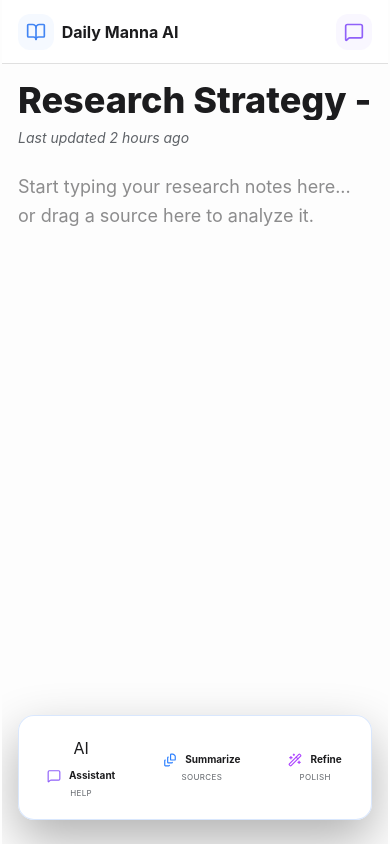
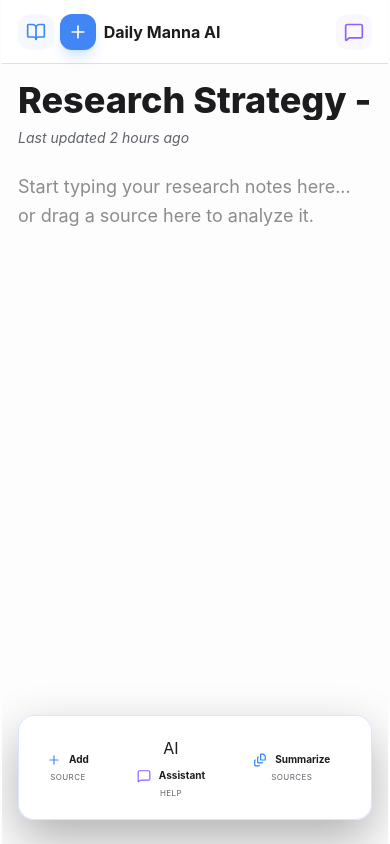
Before and after one commit to Prasad-PingFederate/dailymannaai, a Next.js app: page /notebook in a window 390 px wide. Built offline with nearby package versions, Linux system fonts and the light colour scheme.

Commit message:
Add Source accessibility for mobile: header plus button, action bar item, and scrollable modal

```diff
--- a/src/components/notebook/NotebookCore.tsx
+++ b/src/components/notebook/NotebookCore.tsx
@@ -1282,7 +1282,7 @@ It's now part of my collective wisdom!`
             {/* Upload Modal Overlay */}
             {isUploadModalOpen && (
                 <div className="absolute inset-0 z-[100] flex items-center justify-center p-6 bg-background/80 backdrop-blur-sm transition-all animate-in fade-in">
-                    <div className="relative w-full max-w-2xl bg-card-bg border border-border rounded-3xl shadow-2xl overflow-hidden glass-morphism animate-in zoom-in-95 duration-200">
+                    <div className="relative w-full max-w-2xl max-h-[90dvh] flex flex-col bg-card-bg border border-border rounded-3xl shadow-2xl overflow-hidden glass-morphism animate-in zoom-in-95 duration-200">
                         <header className="p-6 border-b border-border flex items-center justify-between">
                             <div>
                                 <h3 className="text-xl font-bold">Add Sources</h3>
@@ -1296,7 +1296,7 @@ It's now part of my collective wisdom!`
                             </button>
                         </header>
 
-                        <div className="p-4 md:p-8">
+                        <div className="p-4 md:p-8 overflow-y-auto custom-scrollbar">
                             <div className="grid grid-cols-1 sm:grid-cols-2 lg:grid-cols-4 gap-3 md:gap-4 mb-6 md:mb-8">
                                 {[
                                     { mode: 'file', icon: <Upload size={20} />, label: "Upload Files", sub: "PDF, TXT, MD" },
@@ -1592,6 +1592,13 @@ It's now part of my collective wisdom!`
                             >
                                 <BookOpen size={20} />
                             </button>
+                            <button
+                                onClick={() => setUploadModalOpen(true)}
+                                className="p-2 bg-accent text-white rounded-xl shadow-lg shadow-accent/20 active:scale-95 transition-all"
+                                title="Add Source"
+                            >
+                                <Plus size={20} />
+                            </button>
                         </div>
 
                         <h2 className="font-bold text-base md:text-lg truncate max-w-[120px] sm:max-w-none">Daily Manna AI</h2>
@@ -1791,6 +1798,19 @@ It's now part of my collective wisdom!`
                         className={`pointer-events-auto transition-all duration-500 ease-in-out bg-card-bg/95 border border-accent/20 rounded-2xl px-4 md:px-6 py-3 md:py-4 flex items-center gap-3 md:gap-4 shadow-[0_20px_50px_rgba(0,0,0,0.3)] animate-in slide-in-from-bottom-5 no-scrollbar whitespace-nowrap overflow-x-auto custom-scrollbar
                             ${isBarHovered ? 'md:w-max' : 'w-full md:w-auto md:max-w-none hover:md:max-w-none'}`}
                     >
+                        {/* Add Source - NEW for Mobile */}
+                        <button
+                            onClick={() => setUploadModalOpen(true)}
+                            className="group relative flex flex-col items-center gap-1 px-3 md:px-4 py-2 rounded-xl transition-all hover:bg-accent/10"
+                        >
+                            <div className="flex items-center gap-2">
+                                <Plus size={14} className="md:size-4 text-accent" />
+                                <span className="text-[10px] md:text-xs font-bold">Add</span>
+                            </div>
+                            <span className="text-[8px] md:text-[9px] text-muted uppercase tracking-wider">Source</span>
+                        </button>
+
+                        <div className="w-px h-8 md:h-12 bg-border" />
                         {/* Assistant Toggle - NEW for Mobile Accessibility */}
                         <button
                             onClick={() => setChatOpen(!isChatOpen)}
```
